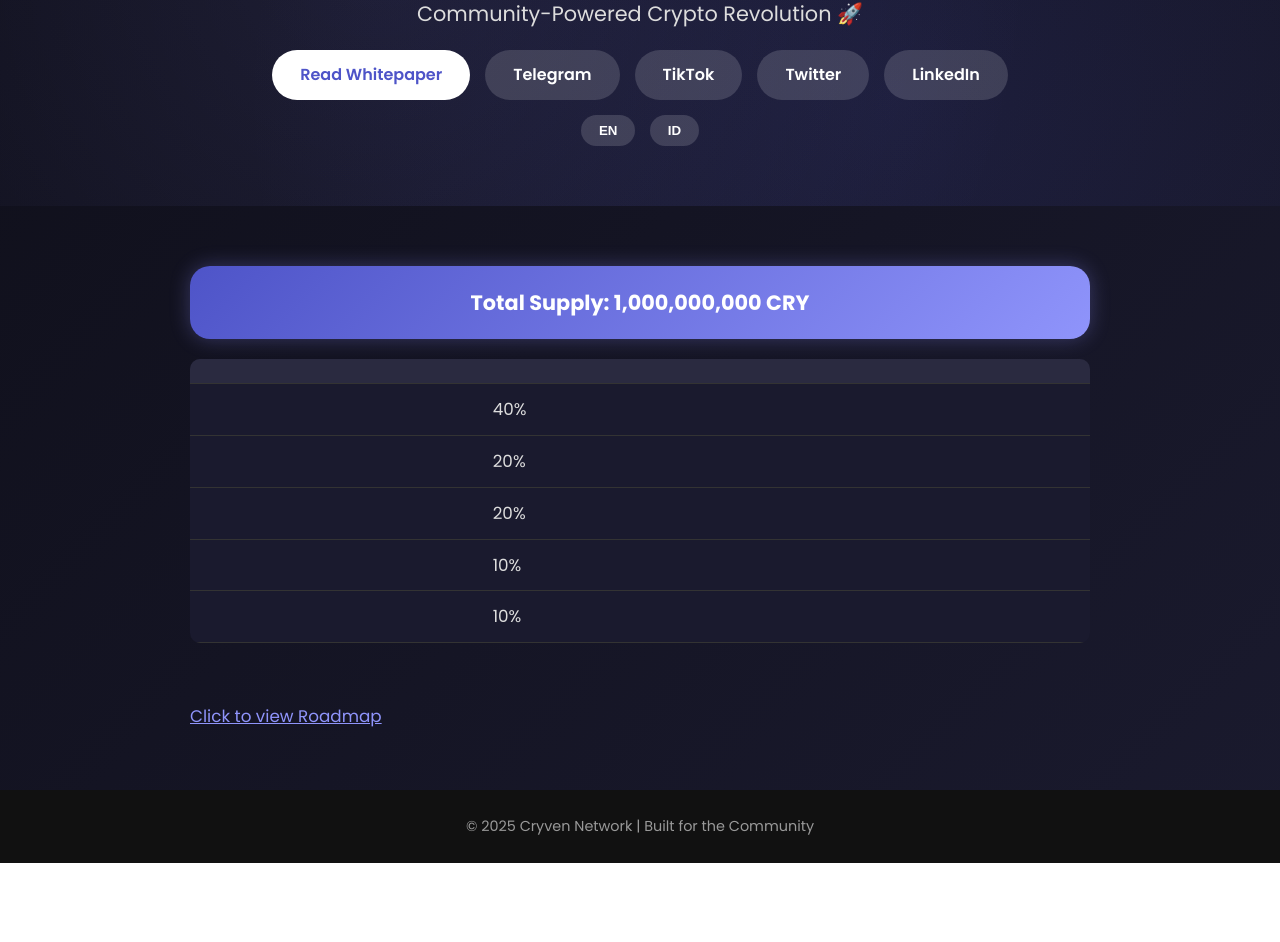
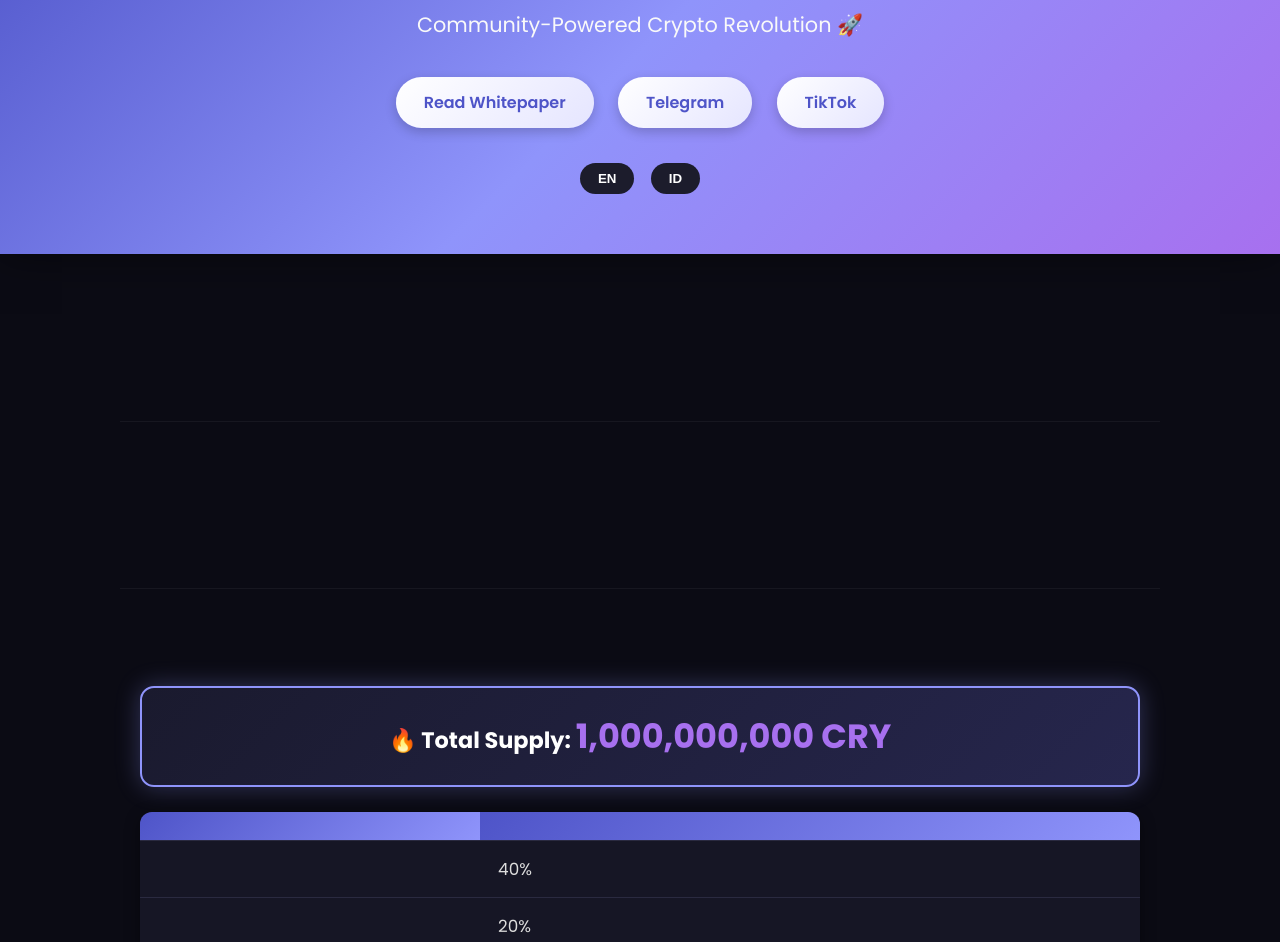
Before and after one commit to cryvennetwork/Cryven-Network-, a plain HTML site: page index.html in a window 1280 px wide. Shown: the part 150-1092 px from the top of the page. Before the commit the page ends 1013 px from the top, so only its background shows below. Drawn offline with Linux system fonts and the light colour scheme.

Commit message:
Update index.html

```diff
--- a/index.html
+++ b/index.html
@@ -1,96 +1,130 @@
 <!DOCTYPE html>
 <html lang="en">
 <head>
-<meta charset="UTF-8">
-<meta name="viewport" content="width=device-width, initial-scale=1.0">
+  <meta charset="UTF-8" />
+  <meta name="viewport" content="width=device-width, initial-scale=1.0" />
   <title>Cryven Network – Community Powered Crypto</title>
-<link href="https://fonts.googleapis.com/css2?family=Poppins:wght@400;600;700&display=swap" rel="stylesheet">
   <style>
+    @import url('https://fonts.googleapis.com/css2?family=Poppins:wght@400;600;700&display=swap');
+
     body {
       font-family: 'Poppins', sans-serif;
       margin: 0; padding: 0;
-    background: linear-gradient(135deg, #0f0f1a 0%, #1a1a2e 100%);
-    color: #eee; line-height: 1.6; overflow-x: hidden;
-  }
-  a { text-decoration: none; }
-  header {
-    text-align: center; padding: 60px 20px; position: relative;
-  }
-  header::before {
-    content: "";
-    position: absolute; top:0; left:0; width:100%; height:100%;
-    background: radial-gradient(circle at 30% 30%, rgba(142, 142, 255,0.1), transparent 70%),
-                radial-gradient(circle at 70% 70%, rgba(78, 84, 200,0.15), transparent 70%);
-    z-index: 0;
-  }
-  header > * { position: relative; z-index: 1; }
-  header h1 { font-size: 3rem; margin: 0; font-weight: 700; }
-  header p { font-size: 1.3rem; margin: 10px 0; }
-  .header-buttons {
-    display: flex; gap: 15px; flex-wrap: wrap; justify-content: center; margin-top: 20px;
-  }
-  .btn { display: inline-block; padding: 12px 28px; border-radius: 30px; font-weight: 600; transition: all 0.3s ease; }
-  .btn-whitepaper { background: #fff; color: #4e54c8; }
-  .btn-social { background: rgba(255,255,255,0.15); color: #fff; }
-  .btn:hover { transform: translateY(-2px); opacity: 0.9; }
-  .lang-switch { margin-top: 15px; }
-  .lang-switch button {
-    margin: 0 5px; padding: 8px 18px; border: none; border-radius: 20px;
-    background: rgba(255,255,255,0.15); color: #fff; cursor: pointer; font-weight: 600; transition: 0.3s;
-  }
-  .lang-switch button:hover { background: #fff; color: #4e54c8; }
-  section { max-width: 900px; margin: 60px auto; padding: 0 20px; }
-  section h2 {
-    font-size: 1.8rem; color: #8f94fb;
-    margin-bottom: 15px; border-left: 4px solid #8f94fb; padding-left: 10px;
-  }
-  p, ul, table { color: #ddd; font-size: 1.05rem; }
-  ul { margin-left: 20px; list-style: disc; }
-  table { width: 100%; border-collapse: collapse; margin-top: 20px; background: #1a1a2e; border-radius: 10px; overflow: hidden; }
-  th, td { padding: 12px 15px; border-bottom: 1px solid #333; }
-  th { background: #2a2a40; text-align: left; }
-  tr:hover { background: #222; }
-  .supply-card {
-    background: linear-gradient(135deg, #4e54c8, #8f94fb);
-    color: #fff; padding: 20px 30px; text-align: center;
-    border-radius: 20px; font-size: 1.3rem; font-weight: 700;
-    margin: 20px 0; box-shadow: 0 0 20px rgba(142,142,255,0.3);
-  }
-  footer { text-align: center; padding: 25px; background: #111; color: #999; font-size: 0.9rem; }
-
-  /* Modal */
-  .modal {
-    display: none; position: fixed; top:0; left:0; width:100%; height:100%;
-    background: rgba(0,0,0,0.85); justify-content:center; align-items:center; z-index:1000;
-  }
-  .modal-content {
-    background:#111; padding:30px; border-radius:15px;
-    max-width:90%; max-height:90%; overflow:auto; position:relative;
-  }
-  .modal-content button {
-    position:absolute; top:15px; right:15px; background:#4e54c8;
-    color:#fff; border:none; padding:8px 12px; border-radius:10px; cursor:pointer;
+      background: #0b0b14;
+      color: #eee;
+      line-height: 1.7;
     }
 
-  @media (max-width:600px){
-    header h1 { font-size: 2.2rem; }
-    .btn { padding: 10px 20px; }
+    /* HEADER */
+    header {
+      background: linear-gradient(135deg,#4e54c8,#8f94fb,#a770ef);
+      padding: 60px 20px;
+      text-align: center;
+      color: #fff;
+      box-shadow: 0 0 40px rgba(0,0,0,0.5);
+    }
+    header h1 {
+      margin: 0; font-size: 3em; font-weight: 700; letter-spacing: 1px;
+      text-shadow: 0 2px 6px rgba(0,0,0,0.4);
+    }
+    header p {
+      margin: 15px 0 25px;
+      font-size: 1.3em; font-weight: 500;
+      color: #f9f9f9;
+    }
+
+    /* BUTTON */
+    .btn {
+      display: inline-block; margin: 10px; padding: 12px 28px;
+      background: linear-gradient(135deg,#ffffff,#e5e5ff);
+      color: #4e54c8;
+      text-decoration: none;
+      border-radius: 40px;
+      font-weight: 600; font-size: 1em;
+      transition: all .3s;
+      box-shadow: 0 4px 12px rgba(0,0,0,0.2);
+    }
+    .btn:hover {
+      background: #fff;
+      transform: translateY(-3px);
+      box-shadow: 0 6px 16px rgba(0,0,0,0.3);
+    }
+
+    /* LANGUAGE SWITCH */
+    .lang-switch { margin-top: 25px; }
+    .lang-switch button {
+      margin: 0 6px; padding: 8px 18px;
+      border: none; border-radius: 20px;
+      background: #1c1c2c; color: #fff;
+      cursor: pointer; font-weight: 600;
+      transition: .3s;
+    }
+    .lang-switch button:hover { background: #4e54c8; }
+
+    /* SECTIONS */
+    section {
+      max-width: 1000px; margin: auto; padding: 70px 20px;
+      border-bottom: 1px solid rgba(255,255,255,0.05);
+    }
+    section h2 {
+      font-size: 2em; color: #a770ef; margin-bottom: 20px;
+      border-left: 5px solid #8f94fb; padding-left: 12px;
+      text-shadow: 0 2px 4px rgba(0,0,0,0.4);
+    }
+    section p, section ul, section table {
+      font-size: 1.05em; color: #ddd;
+    }
+    ul { margin-left: 20px; }
+
+    /* TABLE */
+    table {
+      width: 100%; border-collapse: collapse; margin-top: 20px;
+      background: #161625; border-radius: 12px; overflow: hidden;
+      box-shadow: 0 4px 15px rgba(0,0,0,0.4);
+    }
+    th, td {
+      padding: 14px 18px; border-bottom: 1px solid #2a2a40;
+    }
+    th {
+      background: linear-gradient(135deg,#4e54c8,#8f94fb);
+      color: #fff; text-align: left; font-size: 1.05em;
+    }
+    tr:hover { background: rgba(255,255,255,0.05); }
+
+    /* SUPPLY HIGHLIGHT */
+    .supply-box {
+      margin: 25px 0;
+      padding: 20px;
+      border-radius: 14px;
+      text-align: center;
+      font-size: 1.4em;
+      font-weight: 700;
+      background: linear-gradient(135deg,#1a1a2e,#26264d);
+      border: 2px solid #8f94fb;
+      color: #fff;
+      box-shadow: 0 0 25px rgba(143,148,251,0.3);
+    }
+    .supply-box span {
+      color: #a770ef;
+      font-size: 1.5em;
+    }
+
+    /* FOOTER */
+    footer {
+      text-align: center; padding: 35px;
+      background: #0a0a12; color: #aaa;
+      font-size: 0.95em;
+      border-top: 1px solid rgba(255,255,255,0.05);
     }
   </style>
 </head>
 <body>
-
   <header>
     <h1>Cryven Network</h1>
     <p id="tagline">Community-Powered Crypto Revolution 🚀</p>
-
-  <div class="header-buttons">
-    <a class="btn btn-whitepaper" id="btnWhitepaper">Read Whitepaper</a>
-    <a class="btn btn-social" href="https://t.me/cryven_network" target="_blank">Telegram</a>
-    <a class="btn btn-social" href="https://www.tiktok.com/@cryven_network" target="_blank">TikTok</a>
-    <a class="btn btn-social" href="#" target="_blank">Twitter</a>
-    <a class="btn btn-social" href="#" target="_blank">LinkedIn</a>
-  </div>
+    <a class="btn" href="#whitepaper" id="btnWhitepaper">Read Whitepaper</a>
+    <a class="btn" href="https://t.me/cryven_network" target="_blank">Telegram</a>
+    <a class="btn" href="https://www.tiktok.com/@cryven_network?_t=ZS-904B4ik4PnE&_r=1" target="_blank">TikTok</a>
 
     <div class="lang-switch">
       <button onclick="setLang('en')">EN</button>
@@ -111,7 +145,9 @@
 
   <section id="tokenomics">
     <h2 id="tokenomicsTitle"></h2>
-  <div class="supply-card" id="supplyText">Total Supply: 1,000,000,000 CRY</div>
+    <div class="supply-box">
+      🔥 Total Supply: <span>1,000,000,000 CRY</span>
+    </div>
     <table>
       <tr><th id="allocCol"></th><th id="percCol"></th></tr>
       <tr><td id="row1col1"></td><td>40%</td></tr>
@@ -136,7 +172,16 @@
 
   <section id="roadmap">
     <h2 id="roadmapTitle"></h2>
-  <p style="cursor:pointer;color:#8f94fb;text-decoration:underline;">Click to view Roadmap</p>
+    <table>
+      <tr><th>Phase</th><th>Details</th></tr>
+      <tr><td>Phase 1 – Q4 2025</td><td id="phase1"></td></tr>
+      <tr><td>Phase 2 – Q1 2026</td><td id="phase2"></td></tr>
+      <tr><td>Phase 3 – Q2–Q3 2026</td><td id="phase3"></td></tr>
+      <tr><td>Phase 4 – Q4 2026</td><td id="phase4"></td></tr>
+      <tr><td>Phase 5 – 2027</td><td id="phase5"></td></tr>
+      <tr><td>Phase 6 – 2028</td><td id="phase6"></td></tr>
+      <tr><td>Phase 7 – 2029</td><td id="phase7"></td></tr>
+    </table>
   </section>
 
   <section id="conclusion">
@@ -148,44 +193,16 @@
     © 2025 Cryven Network | Built for the Community
   </footer>
 
-<!-- Modal Whitepaper -->
-<div id="modalWhitepaper" class="modal">
-  <div class="modal-content">
-    <button id="closeWhitepaper">Close</button>
-    <h2>Whitepaper Cryven Network</h2>
-    <p>Isi whitepaper bisa dimasukkan di sini, atau embed PDF.</p>
-  </div>
-</div>
-
-<!-- Modal Roadmap -->
-<div id="modalRoadmap" class="modal">
-  <div class="modal-content">
-    <button id="closeRoadmap">Close</button>
-    <h2>Roadmap Cryven Network</h2>
-    <table>
-      <tr><th>Phase</th><th>Details</th></tr>
-      <tr><td>Phase 1 – Q4 2025</td><td id="phase1_modal"></td></tr>
-      <tr><td>Phase 2 – Q1 2026</td><td id="phase2_modal"></td></tr>
-      <tr><td>Phase 3 – Q2–Q3 2026</td><td id="phase3_modal"></td></tr>
-      <tr><td>Phase 4 – Q4 2026</td><td id="phase4_modal"></td></tr>
-      <tr><td>Phase 5 – 2027</td><td id="phase5_modal"></td></tr>
-      <tr><td>Phase 6 – 2028</td><td id="phase6_modal"></td></tr>
-      <tr><td>Phase 7 – 2029</td><td id="phase7_modal"></td></tr>
-    </table>
-  </div>
-</div>
-
   <script>
-  // Teks multibahasa (en/id)
     const texts = {
       en: {
-      tagline:"Community-Powered Crypto Revolution 🚀",
-      btnWhitepaper:"Read Whitepaper",
-      introTitle:"1. Introduction",
-      introText:"Cryven Network is a revolutionary crypto distribution project that starts from the community, for the community.",
-      visionTitle:"2. Vision & Mission",
-      visionText:"Vision: To become the next-generation decentralized ecosystem where ownership, governance, and value truly belong to the community.",
-      missionList:[
+        tagline: "Community-Powered Crypto Revolution 🚀",
+        btnWhitepaper: "Read Whitepaper",
+        introTitle: "1. Introduction",
+        introText: "Cryven Network is a revolutionary crypto distribution project that starts from the community, for the community.",
+        visionTitle: "2. Vision & Mission",
+        visionText: "Vision: To become the next-generation decentralized ecosystem where ownership, governance, and value truly belong to the community.",
+        missionList: [
           "Democratize access to digital assets through fair airdrops.",
           "Build a sustainable and community-driven ecosystem.",
           "Implement DAO governance where every holder has a voice.",
@@ -194,50 +211,50 @@
           "Create a Proof of Activity (PoA) system rewarding only active members.",
           "Evolve into a full blockchain (Cryven Chain) once the ecosystem matures."
         ],
-      tokenomicsTitle:"3. Tokenomics",
-      allocCol:"Allocation", percCol:"Percentage",
-      row1col1:"Airdrop & Community Reward",
-      row2col1:"Liquidity & Exchange",
-      row3col1:"Development & Ecosystem",
-      row4col1:"Team (locked & vesting)",
-      row5col1:"Partnership & Marketing",
-      burningText:"Burning Mechanism: A portion of fees is automatically burned. Buyback & burn events reduce circulating supply.",
-      poaText:"Proof of Activity (PoA): Rewards distributed only to active users. Inactive wallets stop receiving rewards.",
-      utilityTitle:"4. Utility & Use Cases",
-      utilityList:[
+        tokenomicsTitle: "3. Tokenomics",
+        allocCol: "Allocation", percCol: "Percentage",
+        row1col1: "Airdrop & Community Reward",
+        row2col1: "Liquidity & Exchange",
+        row3col1: "Development & Ecosystem",
+        row4col1: "Team (locked & vesting)",
+        row5col1: "Partnership & Marketing",
+        burningText: "Burning Mechanism: A portion of fees is automatically burned. Buyback & burn events reduce circulating supply.",
+        poaText: "Proof of Activity (PoA): Rewards distributed only to active users. Inactive wallets stop receiving rewards.",
+        utilityTitle: "4. Utility & Use Cases",
+        utilityList: [
           "Payments: CRY as a fast, low-fee payment method.",
           "NFT Marketplace: Buy & sell digital assets with CRY.",
           "DeFi: Staking, lending, borrowing.",
           "GameFi & Metaverse: In-game currency and utilities.",
           "Cross-Border Remittance: Low-cost, instant transfers."
         ],
-      valueTitle:"5. Value Proposition for Investors",
-      valueList:[
+        valueTitle: "5. Value Proposition for Investors",
+        valueList: [
           "Deflationary Token Model → Scarcity increases value.",
           "Strong Community Base → Fair distribution = viral growth.",
           "Advanced Security → ZKP-based privacy.",
           "Active User Rewards → Only engaged members benefit, reducing sell pressure.",
           "Long-Term Growth Plan → Transition into a native blockchain."
         ],
-      roadmapTitle:"6. Roadmap",
-      phase1:"Launch brand, website, token contract testnet, community building.",
-      phase2:"First global airdrop, referral campaigns, DEX listing.",
-      phase3:"Staking & rewards, dashboard + explorer, web3 partnerships.",
-      phase4:"Cryven DAO launch, proposal & voting, transparency.",
-      phase5:"ZKP, burning mechanism, PoA reward, DeFi/NFT/payment apps, CEX listing.",
-      phase6:"Testnet blockchain, PoA + ZKP, validator program.",
-      phase7:"Mainnet, token migration → native coin, DAO on-chain, Cryven Wallet & Pay rollout.",
-      conclusionTitle:"7. Conclusion",
-      conclusionText:"Cryven Network is not just another token. It is a community-powered revolution, starting from fair distribution and growing into a full blockchain ecosystem."
+        roadmapTitle: "6. Roadmap",
+        phase1: "Launch brand, website, token contract testnet, community building.",
+        phase2: "First global airdrop, referral campaigns, DEX listing.",
+        phase3: "Staking & rewards, dashboard + explorer, web3 partnerships.",
+        phase4: "Cryven DAO launch, proposal & voting, transparency.",
+        phase5: "ZKP, burning mechanism, PoA reward, DeFi/NFT/payment apps, CEX listing.",
+        phase6: "Testnet blockchain, PoA + ZKP, validator program.",
+        phase7: "Mainnet, token migration → native coin, DAO on-chain, Cryven Wallet & Pay rollout.",
+        conclusionTitle: "7. Conclusion",
+        conclusionText: "Cryven Network is not just another token. It is a community-powered revolution, starting from fair distribution and growing into a full blockchain ecosystem."
       },
       id: {
-      tagline:"Revolusi Kripto yang Didukung Komunitas 🚀",
-      btnWhitepaper:"Baca Whitepaper",
-      introTitle:"1. Pendahuluan",
-      introText:"Cryven Network adalah proyek distribusi kripto revolusioner yang dimulai dari komunitas, untuk komunitas.",
-      visionTitle:"2. Visi & Misi",
-      visionText:"Visi: Menjadi ekosistem terdesentralisasi generasi berikutnya di mana kepemilikan, tata kelola, dan nilai sepenuhnya milik komunitas.",
-      missionList:[
+        tagline: "Revolusi Kripto yang Didukung Komunitas 🚀",
+        btnWhitepaper: "Baca Whitepaper",
+        introTitle: "1. Pendahuluan",
+        introText: "Cryven Network adalah proyek distribusi kripto revolusioner yang dimulai dari komunitas, untuk komunitas.",
+        visionTitle: "2. Visi & Misi",
+        visionText: "Visi: Menjadi ekosistem terdesentralisasi generasi berikutnya di mana kepemilikan, tata kelola, dan nilai sepenuhnya milik komunitas.",
+        missionList: [
           "Mendemokratisasi akses ke aset digital melalui airdrop yang adil.",
           "Membangun ekosistem yang berkelanjutan dan digerakkan komunitas.",
           "Menerapkan tata kelola DAO di mana setiap holder memiliki suara.",
@@ -246,59 +263,67 @@
           "Membuat sistem Proof of Activity (PoA) yang memberi reward hanya untuk anggota aktif.",
           "Berkembang menjadi blockchain penuh (Cryven Chain) setelah ekosistem matang."
         ],
-      tokenomicsTitle:"3. Tokenomics",
-      allocCol:"Alokasi", percCol:"Persentase",
-      row1col1:"Airdrop & Reward Komunitas",
-      row2col1:"Likuiditas & Exchange",
-      row3col1:"Pengembangan & Ekosistem",
-      row4col1:"Tim (terkunci & vesting)",
-      row5col1:"Kemitraan & Marketing",
-      burningText:"Mekanisme Burning: Sebagian biaya otomatis dibakar. Event buyback & burn mengurangi suplai beredar.",
-      poaText:"Proof of Activity (PoA): Reward hanya dibagikan ke pengguna aktif. Wallet tidak aktif berhenti menerima reward.",
-      utilityTitle:"4. Utilitas & Use Case",
-      utilityList:[
+        tokenomicsTitle: "3. Tokenomics",
+        allocCol: "Alokasi", percCol: "Persentase",
+        row1col1: "Airdrop & Reward Komunitas",
+        row2col1: "Likuiditas & Exchange",
+        row3col1: "Pengembangan & Ekosistem",
+        row4col1: "Tim (terkunci & vesting)",
+        row5col1: "Kemitraan & Marketing",
+        burningText: "Mekanisme Burning: Sebagian biaya otomatis dibakar. Event buyback & burn mengurangi suplai beredar.",
+        poaText: "Proof of Activity (PoA): Reward hanya dibagikan ke pengguna aktif. Wallet tidak aktif berhenti menerima reward.",
+        utilityTitle: "4. Utilitas & Use Case",
+        utilityList: [
           "Pembayaran: CRY sebagai metode cepat dan murah.",
           "Marketplace NFT: Jual beli aset digital dengan CRY.",
           "DeFi: Staking, pinjam-meminjam.",
           "GameFi & Metaverse: Mata uang dan utilitas in-game.",
           "Remitansi lintas negara: Transfer instan berbiaya rendah."
         ],
-      valueTitle:"5. Nilai untuk Investor",
-      valueList:[
+        valueTitle: "5. Nilai untuk Investor",
+        valueList: [
           "Model Token Deflasi → Kelangkaan meningkatkan nilai.",
           "Basis Komunitas Kuat → Distribusi adil = pertumbuhan viral.",
           "Keamanan Tinggi → Privasi berbasis ZKP.",
           "Reward Anggota Aktif → Hanya anggota aktif yang mendapat manfaat.",
           "Rencana Jangka Panjang → Transisi menjadi blockchain native."
         ],
-      roadmapTitle:"6. Roadmap",
-      phase1:"Peluncuran brand, website, kontrak token testnet, pembangunan komunitas.",
-      phase2:"Airdrop global pertama, kampanye referral, listing di DEX.",
-      phase3:"Staking & reward, dashboard + explorer, kemitraan web3.",
-      phase4:"Peluncuran DAO Cryven, proposal & voting, transparansi dana.",
-      phase5:"Integrasi ZKP, mekanisme burning, reward PoA, aplikasi utilitas, listing CEX.",
-      phase6:"Testnet blockchain, konsensus PoA + ZKP, program validator.",
-      phase7:"Mainnet, migrasi token → native coin, DAO full on-chain, Cryven Wallet & Pay.",
-      conclusionTitle:"7. Kesimpulan",
-      conclusionText:"Cryven Network bukan sekadar token. Ini adalah revolusi yang digerakkan komunitas, dimulai dari distribusi adil dan berkembang menjadi ekosistem blockchain penuh."
+        roadmapTitle: "6. Roadmap",
+        phase1: "Peluncuran brand, website, kontrak token testnet, pembangunan komunitas.",
+        phase2: "Airdrop global pertama, kampanye referral, listing di DEX.",
+        phase3: "Staking & reward, dashboard + explorer, kemitraan web3.",
+        phase4: "Peluncuran DAO Cryven, proposal & voting, transparansi dana.",
+        phase5: "Integrasi ZKP, mekanisme burning, reward PoA, aplikasi utilitas, listing CEX.",
+        phase6: "Testnet blockchain, konsensus PoA + ZKP, program validator.",
+        phase7: "Mainnet, migrasi token → native coin, DAO full on-chain, Cryven Wallet & Pay.",
+        conclusionTitle: "7. Kesimpulan",
+        conclusionText: "Cryven Network bukan sekadar token. Ini adalah revolusi yang digerakkan komunitas, dimulai dari distribusi adil dan berkembang menjadi ekosistem blockchain penuh."
       }
     };
 
-  function setLang(lang){
-    const t=texts[lang];
-    document.getElementById("tagline").innerText=t.tagline;
-    document.getElementById("btnWhitepaper").innerText=t.btnWhitepaper;
-    document.getElementById("introTitle").innerText=t.introTitle;
-    document.getElementById("introText").innerText=t.introText;
-    document.getElementById("visionTitle").innerText=t.visionTitle;
-    document.getElementById("visionText").innerText=t.visionText;
-    document.getElementById("missionList").innerHTML=t.missionList.map(i=>`<li>${i}</li>`).join("");
-    document.getElementById("tokenomicsTitle").innerText=t.tokenomicsTitle;
-    document.getElementById("allocCol").innerText=t.allocCol;
-    document.getElementById("percCol").innerText=t.percCol;
-    document.getElementById("row1col1").innerText=t.row1col1;
-    document.getElementById("row2col1").innerText=t.row2col1;
-    document.getElementById("row3col1").innerText=t.row3col1;
-    document.getElementById("row4col1").innerText=t.row4col1;
-    document.getElementById("row5col1").innerText=t.row5col1;
-    document.get
+    function setLang(lang) {
+      const t = texts[lang];
+      document.getElementById("tagline").innerText = t.tagline;
+      document.getElementById("btnWhitepaper").innerText = t.btnWhitepaper;
+      document.getElementById("introTitle").innerText = t.introTitle;
+      document.getElementById("introText").innerText = t.introText;
+      document.getElementById("visionTitle").innerText = t.visionTitle;
+      document.getElementById("visionText").innerText = t.visionText;
+      document.getElementById("missionList").innerHTML = t.missionList.map(item => `<li>${item}</li>`).join("");
+      document.getElementById("tokenomicsTitle").innerText = t.tokenomicsTitle;
+      document.getElementById("allocCol").innerText = t.allocCol;
+      document.getElementById("percCol").innerText = t.percCol;
+      document.getElementById("row1col1").innerText = t.row1col1;
+      document.getElementById("row2col1").innerText = t.row2col1;
+      document.getElementById("row3col1").innerText = t.row3col1;
+      document.getElementById("row4col1").innerText = t.row4col1;
+      document.getElementById("row5col1").innerText = t.row5col1;
+      document.getElementById("burningText").innerText = t.burningText;
+      document.getElementById("poaText").innerText = t.poaText;
+      document.getElementById("utilityTitle").innerText = t.utilityTitle;
+      document.getElementById("utilityList").innerHTML = t.utilityList.map(item => `<li>${item}</li>`).join("");
+      document.getElementById("valueTitle").innerText = t.valueTitle;
+      document.getElementById("valueList").innerHTML = t.valueList.map(item => `<li>${item}</li>`).join("");
+      document.getElementById("roadmapTitle").innerText = t.roadmapTitle;
+      document.getElementById("phase1").innerText = t.phase1;
+      document.getElement
```
Lines whose indentation alone changed are shown as unchanged.
